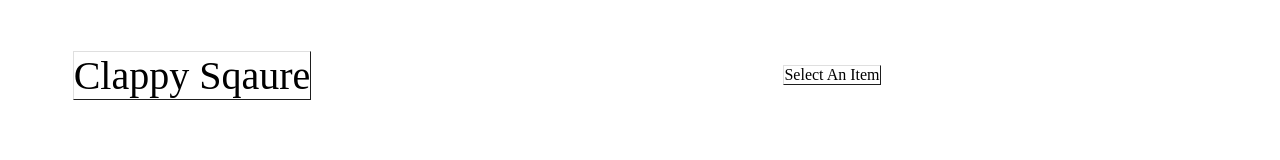
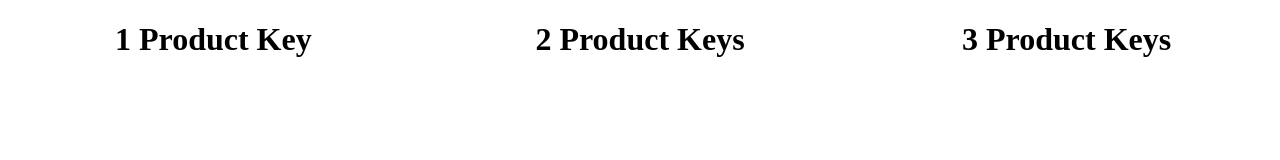
Before and after one commit to banana-man1/ClappySqaure, a plain HTML site: page buy.html in a window 1280 px wide. Drawn offline with nearby package versions, Linux system fonts and the light colour scheme.

Commit message:
Update buy.html

```diff
--- a/buy.html
+++ b/buy.html
@@ -1,62 +1,40 @@
 <!DOCTYPE html>
 <html>
-
 	<head>
 		<meta name="viewport" content="width=device-width,initial-scale=1">
 		<title>Buy Product</title>
 		<style>
 			body {
+				background: white;
+				font-family: 'Google Sans';
 				margin: 0px;
 			}
-
 			#container {
-			background: white;
-			width: 100vw;
-			height: 100vh;
-			padding: 0px;
-			margin: 0px;
-			font-family: 'Google Sans';
 				display: grid;
-			grid-template-rows: 150px auto 100px;
-			grid-template-columns: 30% auto;
-			grid-template-areas:
-    "appTitle selectedItem"
-    "itemList description"
-    "footer footer";
+				grid-template-columns: repeat(3, 1fr);
+				grid-template-rows: 1fr;
+				grid-column-gap: 0px;
+				grid-row-gap: 0px;
 			}
 
-		#container > * {
-			border: 1px solid rgb(30, 30, 30);
-			justify-self: center;
-			margin: 0;
-			align-self: center;
-   border-top: 1px solid #dfdfdf;
-   border-left: 1px solid #dfdfdf;
-		}
-
-		#appTitle {
-			font-size: 40px;
-		}
+			#grid1 { grid-area: 1 / 1 / 2 / 2; }
+			#grid2 { grid-area: 1 / 2 / 2 / 3; }
+			#grid3 { grid-area: 1 / 3 / 2 / 4; }
+			.grid { text-align: center; }
 		</style>
 	</head>
-
 	<body>
 		<div id="container">
-		<div id="appTitle">
-			Clappy Sqaure
+			<div id="grid1" class="grid">
+				<h1>1 Product Key</h1>
+				<p>
 			</div>
-		<div id="selectedItem">
-			Select An Item
+			<div id="grid2" class="grid">
+				<h1>2 Product Keys</h1>
+			</div>
+			<div id="grid3" class="grid">
+				<h1>3 Product Keys</h1>
 			</div>
 		</div>
-
-	<script src="https:////ajax.googleapis.com/ajax/libs/jquery/1.7.2/jquery.min.js"></script>
-	<script>
-		function autorun() {
-
-		}
-		document.addEventListener("DOMContentLoaded", autorun, false)
-	</script>
 	</body>
-
 </html>
```
Lines whose indentation alone changed are shown as unchanged.
